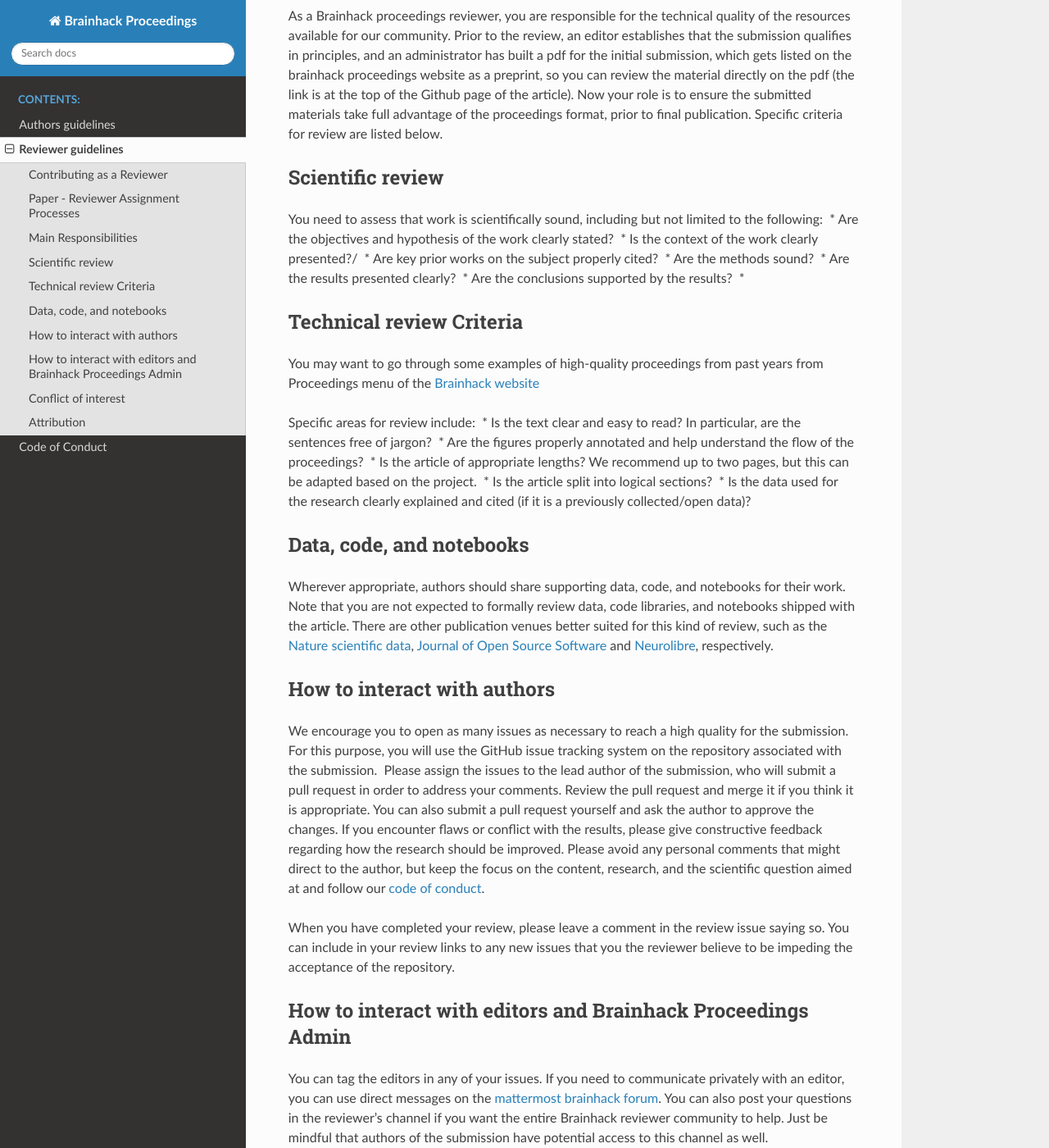
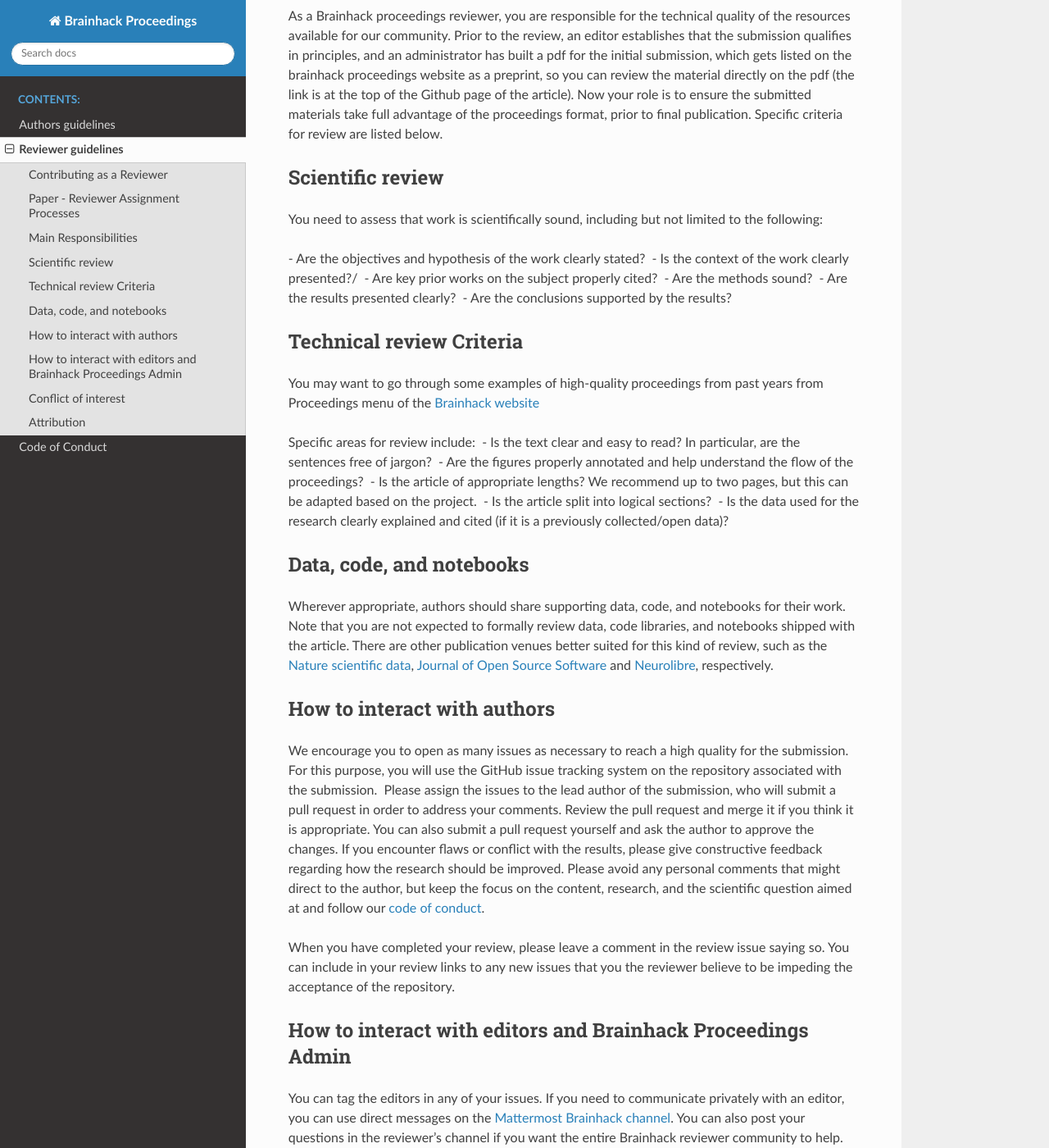
Before and after one commit to brainhack-proceedings/docs, a Sphinx documentation site: the page built from source/REVIEWERS.md, in a window 1280 px wide and 1400 px high, scrolled down 656 px. Shown: the whole window at 82% size. Built offline with Sphinx 7.4.7 and the Read the Docs theme 2.0.0, drawn with Linux system fonts in a browser that asks for light colours.

Commit message:
Small edits
Nothing major

```diff
--- a/source/REVIEWERS.md
+++ b/source/REVIEWERS.md
@@ -17,23 +17,24 @@
 
 ## Scientific review
 You need to assess that work is scientifically sound, including but not limited to the following:
- * Are the objectives and hypothesis of the work clearly stated?
- * Is the context of the work clearly presented?/
- * Are key prior works on the subject properly cited?
- * Are the methods sound?
- * Are the results presented clearly?
- * Are the conclusions supported by the results?
- *
+
+ - Are the objectives and hypothesis of the work clearly stated?
+ - Is the context of the work clearly presented?/
+ - Are key prior works on the subject properly cited?
+ - Are the methods sound?
+ - Are the results presented clearly?
+ - Are the conclusions supported by the results?
+
 
 ## Technical review Criteria
 You may want to go through some examples of high-quality proceedings from past years from Proceedings menu of the [Brainhack website](brainhack.org)
 
 Specific areas for review include:
- * Is the text clear and easy to read? In particular, are the sentences free of jargon?
- * Are the figures properly annotated and help understand the flow of the proceedings?
- * Is the article of appropriate lengths? We recommend up to two pages, but this can be adapted based on the project.
- * Is the article split into logical sections?
- * Is the data used for the research clearly explained and cited (if it is a previously collected/open data)?
+ - Is the text clear and easy to read? In particular, are the sentences free of jargon?
+ - Are the figures properly annotated and help understand the flow of the proceedings?
+ - Is the article of appropriate lengths? We recommend up to two pages, but this can be adapted based on the project.
+ - Is the article split into logical sections?
+ - Is the data used for the research clearly explained and cited (if it is a previously collected/open data)?
 
 ## Data, code, and notebooks
 Wherever appropriate, authors should share supporting data, code, and notebooks for their work. Note that you are not expected to formally review data, code libraries, and notebooks shipped with the article. There are other publication venues better suited for this kind of review, such as the [Nature scientific data](https://www.nature.com/sdata/), [Journal of Open Source Software](https://joss.theoj.org/) and [Neurolibre](https://neurolibre.com), respectively.
@@ -44,7 +45,7 @@
 When you have completed your review, please leave a comment in the review issue saying so. You can include in your review links to any new issues that you the reviewer believe to be impeding the acceptance of the repository.
 
 ## How to interact with editors and Brainhack Proceedings Admin
-You can tag the editors in any of your issues. If you need to communicate privately with an editor, you can use direct messages on the [mattermost brainhack forum](https://mattermost.brainhack.org). You can also post your questions in the reviewer's channel if you want the entire Brainhack reviewer community to help. Just be mindful that authors of the submission have potential access to this channel as well.
+You can tag the editors in any of your issues. If you need to communicate privately with an editor, you can use direct messages on the [Mattermost Brainhack channel](https://mattermost.brainhack.org). You can also post your questions in the reviewer's channel if you want the entire Brainhack reviewer community to help. Just be mindful that authors of the submission have potential access to this channel as well.
 
 ## Conflict of interest
 The definition of a conflict of interest in peer review is a circumstance that makes you “unable to make an impartial scientific judgment or evaluation.” (PNAS Conflict of Interest Policy). The Brainhack team is concerned with avoiding any actual conflicts of interest, and being sufficiently transparent that we avoid the appearance of conflicts of interest as well.
```
